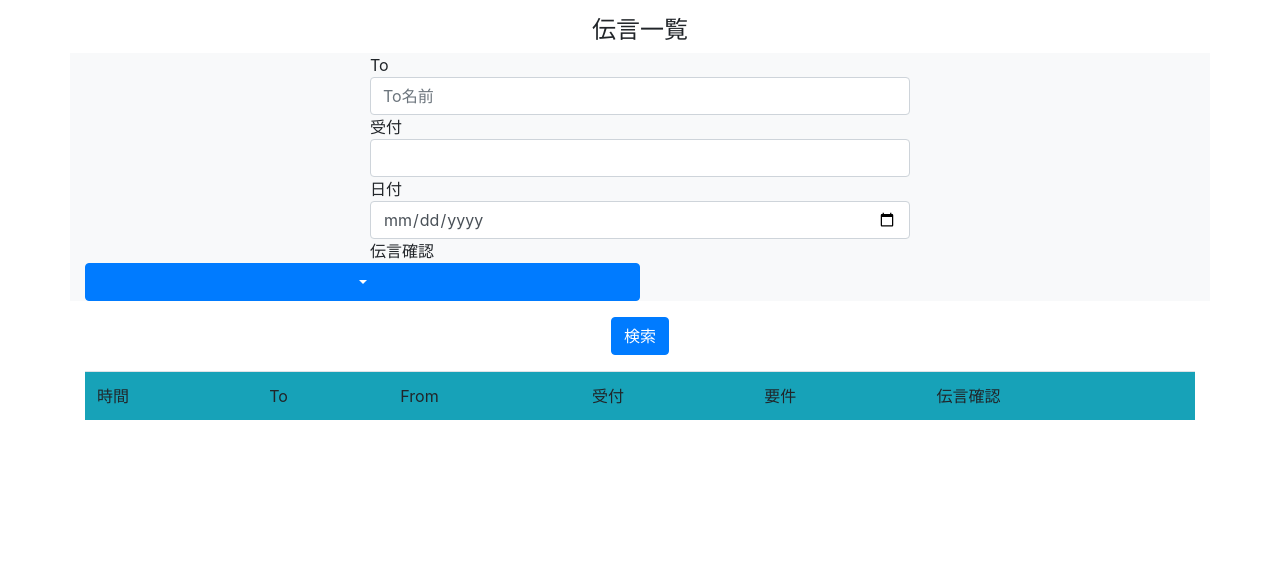
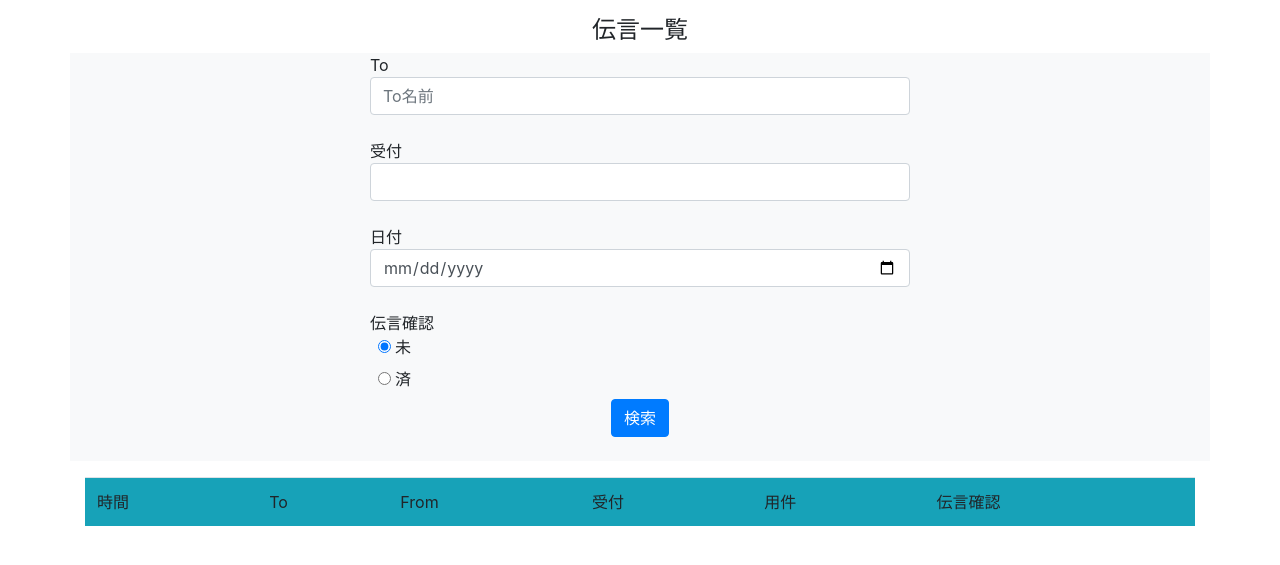
Before and after one commit to ql061932/qcammp, a Django app: page /dengon/list in a window 1280 px wide. Shown: the part 56-621 px from the top of the page. Run offline with Django 3.2, Linux system fonts and the light colour scheme; data that the repository does not hold is empty; some libraries are stand-ins or nearby versions.

Commit message:
ラジオボタン追加

```diff
--- a/dengon/templates/list.html
+++ b/dengon/templates/list.html
@@ -41,51 +41,47 @@
 			<div class="col-sm-6 mx-auto"><span class="label label-default">To</span></div>
 		</div>
 		<div class="row">
-			<div class="col-sm-6 mx-auto"><input type="text" class="form-control" name="wk.nameTo" placeholder="To名前"></div>
+			<div class="col-sm-6 mx-auto mb-4"><input type="text" class="form-control" name="wk.nameTo" placeholder="To名前"></div>
 		</div>
 		<div class="row">
 			<div class="col-sm-6 mx-auto"><span class="label label-default">受付</span></div>
 		</div>
 		<div class="row">
-			<div class="col-sm-6 mx-auto"><input type="text" class="form-control" name="wk.nameTo" wk.nameTakenBy="受付名前"></div>
+			<div class="col-sm-6 mx-auto mb-4"><input type="text" class="form-control" name="wk.nameTo" wk.nameTakenBy="受付名前"></div>
 		</div>
 		<div class="row">
 			<div class="col-sm-6 mx-auto"><span class="label label-default">日付</span></div>
 		</div>
 		<div class="row">
-			<div class="col-sm-6 mx-auto"><input type="date" class="form-control" name="wk.dateTime" wk.nameTakenBy="日付"></div>
+			<div class="col-sm-6 mx-auto mb-4"><input type="date" class="form-control" name="wk.dateTime" wk.nameTakenBy="日付"></div>
 		</div>
 		<div class="row">
 			<div class="col-sm-6 mx-auto"><span class="label label-default">伝言確認</span></div>
 		</div>
 
-		<!-- プルダウン作成途中 -->
-		<div class="dropdown">
-			<button type="button" class="btn btn-primary dropdown-toggle col-sm-6" data-toggle="dropdown" aria-haspopup="true" aria-expanded="false"></button>
-			<ul class="dropdown-menu">
-				<li><button class="dropdown-item" value="項目1">未</button></li>
-				<li><button class="dropdown-item" value="項目2">済</button></li>
-			</ul>
+		<div class="radio col-sm-6 mx-auto ">
+			<label><input type="radio" name="radio" id="wk.mess.conf.yes" value="wk.mess.conf.yes" checked=""> 未</label>
 		</div>
 
+		<div class="radio col-sm-6 mx-auto">
+			<label><input type="radio" name="radio" id="wk.mess.conf.no" value="wk.mess.conf.no"> 済</label>
 		</div>
-			<div class="row">
-			<div class="col-sm-6 mx-auto text-center mb-3"><input type="submit" class="btn btn-primary btn-md" value="検索"></input></div>
+
+		<div class="row">
+			<div class="col-sm-6 mx-auto text-center mb-4"><input type="submit" class="btn btn-primary btn-md" value="検索"></input></div>
 		</div>
 	</div>
 
 
-
-
 	<div class="container">
-		<table class="col-sm-12 mx-auto table ">
+		<table class="table">
 	                <thead>
 	                <tr class="bg-info">
-	                    <td >時間</td>
+	                    <td>時間</td>
 	                    <td>To</td>
 	                    <td>From</td>
 	                    <td>受付</td>
-	                    <td>要件</td>
+	                    <td>用件</td>
 	                    <td>伝言確認</td>
 	                </tr>
 	                </thead>
@@ -107,8 +103,8 @@
 	                        <td>{{entity.nameFrom}} <input type="hidden" name='nameFrom' value="{{entity.nameFrom}}"></td>
 	                        <!-- 受付 -->
 	                        <td>{{entity.nameTakenBy}} <input type="hidden" name='nameTakenBy' value="{{entity.nameTakenBy}}"></td>
-	                        <!-- 要件 -->
-	                                                {% if entity.requirement == '0' %}
+	                        <!-- 用件 -->
+	                         {% if entity.requirement == '0' %}
                         	<td width="30%" align=center>
                         		{% if entity.message == '' %}
 	                        	電話がありました
```
